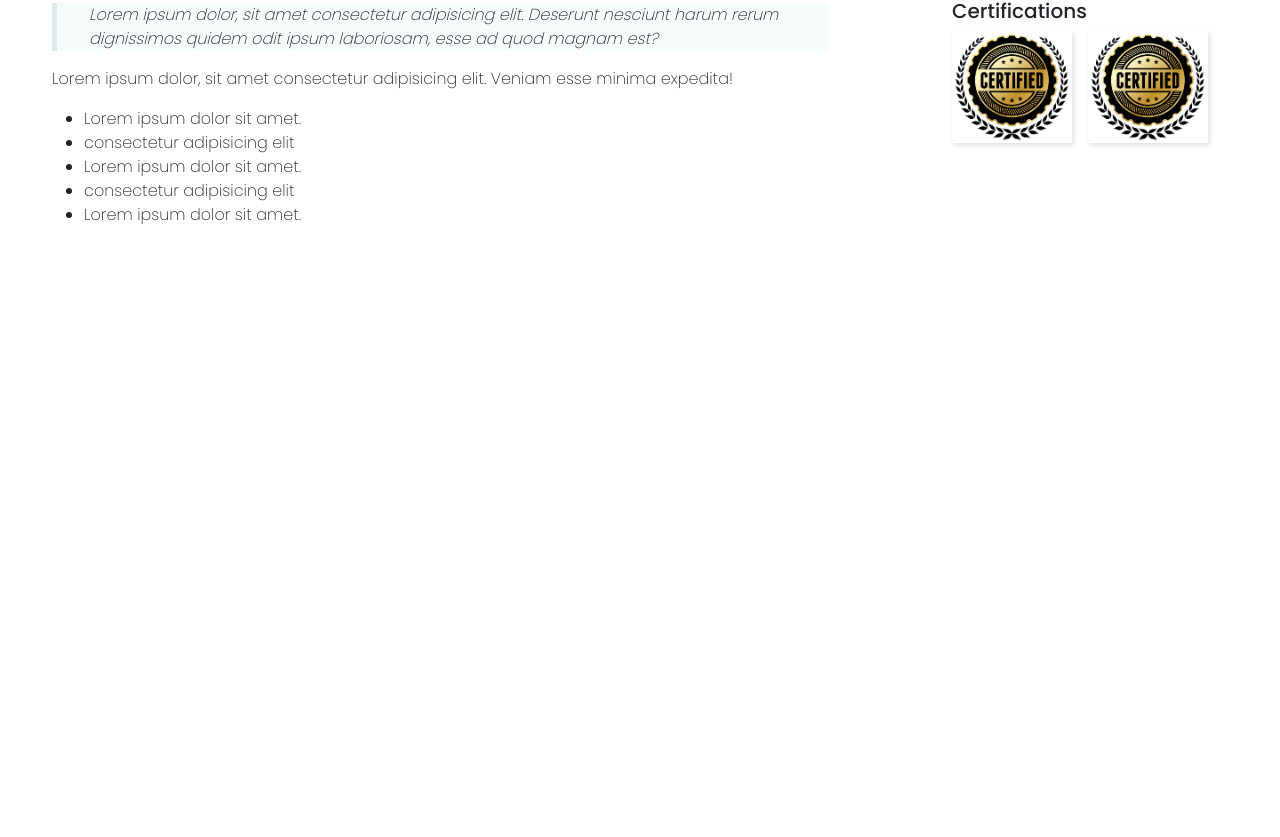
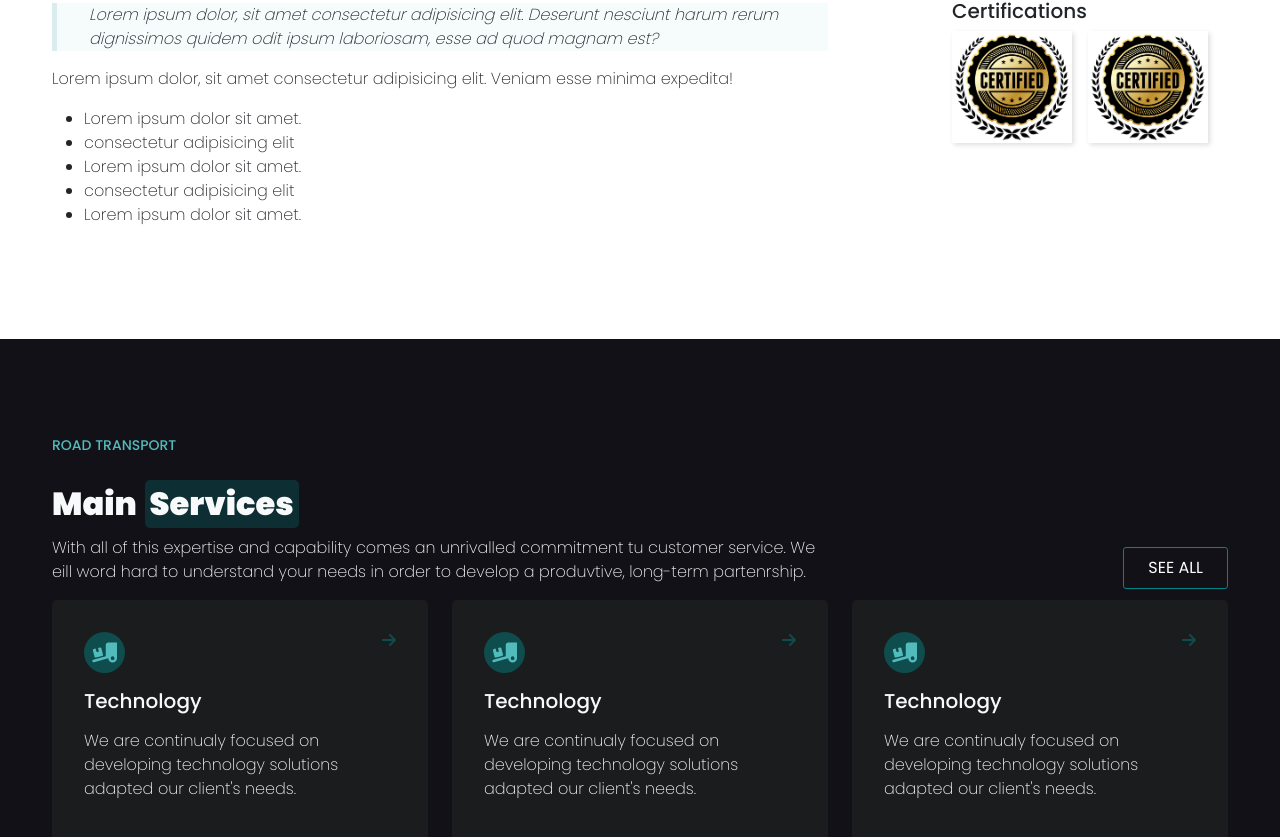
Before and after one commit to ariannagreco3393/proj-html-vuejs, a Vue app: page / in a window 1280 px wide. Shown: the part 995-1832 px from the top of the page. Before the commit the page ends 1334 px from the top, so only its background shows below. Built offline with nearby package versions, Linux system fonts and the light colour scheme.

Commit message:
add main services section

```diff
--- a/src/assets/scss/partials/_commonRules.scss
+++ b/src/assets/scss/partials/_commonRules.scss
@@ -28,6 +28,9 @@ button {
   font-weight: 100;
 }
 
+.font_200 {
+  font-weight: 200;
+}
 
 .font_500 {
   font-weight: 500;
@@ -49,6 +52,10 @@ button {
   background-color: $light-blue;
 }
 
+.bg_dark {
+  background-color: $font-dark;
+}
+
 .transparent_btn {
   background-color: transparent;
   border: 1px solid $font-button-dark;
--- a/src/assets/scss/style.scss
+++ b/src/assets/scss/style.scss
@@ -18,3 +18,91 @@
   }
 
 }
+
+/* whoweare section */
+
+
+.who_we_are {
+  padding: 6rem 0;
+}
+
+.excellence {
+  gap: 0.5rem;
+
+  .light_excellence {
+    gap: 0.5rem;
+    border-radius: 5px;
+    padding: 0 0.5rem;
+  }
+
+  .diamond {
+    height: 30px;
+  }
+}
+
+.excellence_description {
+  margin-right: 100px;
+  font-weight: 200;
+
+  .important_paragraph {
+    font-style: italic;
+    background-color: rgba(218, 236, 237, 0.234);
+    border-left: 5px solid rgba(218, 236, 237);
+    padding: 0rem 2rem;
+  }
+}
+
+.camion {
+  border-bottom: 0.5px solid black;
+
+  .camion_img {
+    background-color: $light-blue;
+    padding: 0.3rem;
+    border-radius: 5px;
+    box-shadow: 2px 2px 5px #dedede;
+  }
+
+  img {
+    width: 70px;
+  }
+
+  .description {
+    margin-left: 1rem;
+    line-height: 10px;
+  }
+}
+
+.cartification_img {
+  img {
+    box-shadow: 2px 2px 5px #dedede;
+    margin-right: 1rem;
+  }
+}
+
+/*  main services section */
+
+.main_services {
+  padding: 6rem 0;
+  .services {
+    background-color: rgba(3, 132, 132, 0.257);
+    padding: 0.3rem;
+    border-radius: 5px;
+  }
+
+  .square {
+    @include square;
+
+    .truck_icon {
+      height: 25px;
+      width: 25px;
+      color: $font-button-light;
+      background-color: rgba(3, 132, 132, 0.461);
+      padding: 0.5rem;
+      border-radius: 100%;
+    }
+
+    .arrow_icon {
+      color: rgba(3, 132, 132, 0.461);
+    }
+  }
+}
--- a/src/assets/scss/variables.scss
+++ b/src/assets/scss/variables.scss
@@ -8,8 +8,12 @@ $light-gray: rgba(188, 189, 189, 1);
 $ocra: rgba(189, 149, 66, 1);
 $top-bar: rgba(33, 51, 62, 1);
 $light-blue: rgba(218, 236, 237);
+$bg-square: rgb(26, 28, 30);
 
 
 
-@mixin button {
+@mixin square {
+    background-color: $bg-square ;
+    border-radius: 5px;
+    padding: 2rem;
 }
--- a/src/components/mainComponent.vue
+++ b/src/components/mainComponent.vue
@@ -1,6 +1,90 @@
 <template>
   <main id="site_main">
-    <whoWeAre/>
+    <whoWeAre />
+    <section class="main_services bg_dark">
+      <div class="container">
+        <div class="row">
+          <small class="text_green font_500">ROAD TRANSPORT</small>
+          <div class="excellence d-flex align-items-center mt-4">
+            <h2 class="text-light font_900">Main</h2>
+            <h2 class="services text-light font_900">Services</h2>
+          </div>
+          <div class="col-8">
+            <p class="text-light font_200">
+              With all of this expertise and capability comes an unrivalled
+              commitment tu customer service. We eill word hard to understand
+              your needs in order to develop a produvtive, long-term
+              partenrship.
+            </p>
+          </div>
+          <div class="col-4 text-end align-self-center">
+            <button class="transparent_btn">SEE ALL</button>
+          </div>
+        </div>
+        <div class="row">
+          <div class="col-4">
+            <div class="square text-light">
+              <div class="d-flex justify-content-between">
+                <font-awesome-icon
+                  class="truck_icon"
+                  icon="fa-solid fa-truck-ramp-box"
+                />
+
+                <font-awesome-icon
+                  class="arrow_icon"
+                  icon="fa-solid fa-arrow-right"
+                />
+              </div>
+              <h5 class="mt-3">Technology</h5>
+              <p class="font_200 mt-3">
+                We are continualy focused on developing technology solutions
+                adapted our client's needs.
+              </p>
+            </div>
+          </div>
+          <div class="col-4">
+            <div class="square text-light">
+              <div class="d-flex justify-content-between">
+                <font-awesome-icon
+                  class="truck_icon"
+                  icon="fa-solid fa-truck-ramp-box"
+                />
+
+                <font-awesome-icon
+                  class="arrow_icon"
+                  icon="fa-solid fa-arrow-right"
+                />
+              </div>
+              <h5 class="mt-3">Technology</h5>
+              <p class="font_200 mt-3">
+                We are continualy focused on developing technology solutions
+                adapted our client's needs.
+              </p>
+            </div>
+          </div>
+          <div class="col-4">
+            <div class="square text-light">
+              <div class="d-flex justify-content-between">
+                <font-awesome-icon
+                  class="truck_icon"
+                  icon="fa-solid fa-truck-ramp-box"
+                />
+
+                <font-awesome-icon
+                  class="arrow_icon"
+                  icon="fa-solid fa-arrow-right"
+                />
+              </div>
+              <h5 class="mt-3">Technology</h5>
+              <p class="font_200 mt-3">
+                We are continualy focused on developing technology solutions
+                adapted our client's needs.
+              </p>
+            </div>
+          </div>
+        </div>
+      </div>
+    </section>
   </main>
 </template>
 
@@ -9,11 +93,14 @@ import whoWeAre from "@/components/whoWeAreComponent.vue";
 export default {
   name: "mainComponent",
   components: {
-      whoWeAre
-  }
+    whoWeAre,
+  },
 };
 </script>
 
 <style lang="scss" scoped>
+@import "@/assets/scss/variables.scss";
+@import "@/assets/scss/partials/_commonRules";
+
 
 </style>
--- a/src/components/whoWeAreComponent.vue
+++ b/src/components/whoWeAreComponent.vue
@@ -20,7 +20,7 @@
             <h2 class="font_900">in Transport</h2>
           </div>
           <div class="excellence_description mt-4">
-            <p class="">
+            <p>
               Lorem, ipsum dolor sit amet consectetur adipisicing elit.
               Perspiciatis aspernatur nihil placeat iure quidem, odio nemo
               veritatis reiciendis molestiae dolorum quasi sapiente, accusantium
@@ -111,53 +111,5 @@ export default {
 @import "@/assets/scss/variables.scss";
 @import "@/assets/scss/partials/_commonRules";
 
-.who_we_are {
-  padding: 6rem 0;
-}
 
-.excellence {
-  gap: 0.5rem;
-  .light_excellence {
-    gap: 0.5rem;
-    border-radius: 5px;
-    padding: 0 0.5rem;
-  }
-  .diamond {
-    height: 30px;
-  }
-}
-
-.excellence_description {
-  margin-right: 100px;
-  font-weight: 200;
-  .important_paragraph {
-    font-style: italic;
-    background-color: rgba(218, 236, 237, 0.234);
-    border-left: 5px solid rgba(218, 236, 237);
-    padding: 0rem 2rem;
-  }
-}
-.camion {
-  border-bottom: 0.5px solid black;
-  .camion_img {
-    background-color: $light-blue;
-    padding: 0.3rem;
-    border-radius: 5px;
-    box-shadow: 2px 2px 5px #dedede;
-  }
-  img {
-    width: 70px;
-  }
-  .description {
-    margin-left: 1rem;
-    line-height: 10px;
-  }
-}
-
-.cartification_img {
-  img {
-    box-shadow: 2px 2px 5px #dedede;
-    margin-right: 1rem;
-  }
-}
 </style>
--- a/src/main.js
+++ b/src/main.js
@@ -26,6 +26,8 @@ import { faFacebookF as fabFacebookF } from '@fortawesome/free-brands-svg-icons'
 import { faTwitter as fabTwitter } from '@fortawesome/free-brands-svg-icons'
 import { faLinkedinIn as fabLinkedinIn } from '@fortawesome/free-brands-svg-icons'
 import { faGem as farGem } from '@fortawesome/free-regular-svg-icons'
+import { faArrowRight as fasArrowRight } from '@fortawesome/free-solid-svg-icons'
+
 
 
 
@@ -33,7 +35,7 @@ import { faGem as farGem } from '@fortawesome/free-regular-svg-icons'
 import { FontAwesomeIcon } from '@fortawesome/vue-fontawesome'
 
 /* add icons to the library 👇 QUI AGGIUNGI IL NOME DELL'ICONA in camelCase*/
-library.add(fasClock, fasPhone, fasEnvelope, farUser, fasTruckRampBox, fasTemperatureLow, fasBoxesStacked, fasLocationDot, fasQuoteRight, fabFacebookF, fabTwitter, fabLinkedinIn, farGem)
+library.add(fasClock, fasArrowRight, fasPhone, fasEnvelope, farUser, fasTruckRampBox, fasTemperatureLow, fasBoxesStacked, fasLocationDot, fasQuoteRight, fabFacebookF, fabTwitter, fabLinkedinIn, farGem,)
 
 /* add font awesome icon component */
 Vue.component('font-awesome-icon', FontAwesomeIcon)
```
